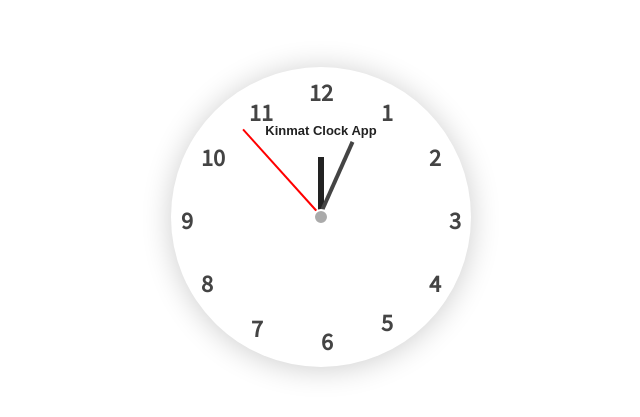
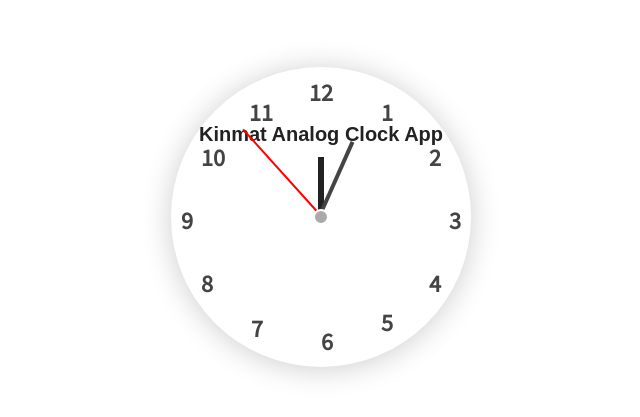
Before and after one commit to KinmatTech/React-Analogue-Clock, a React (Create React App) app: page / in a window 1280 px wide. Shown: the part 183-600 px from the top of the page, without its empty margins (319-959 px from the left). Built offline with nearby package versions, Linux system fonts and the light colour scheme.

Commit message:
https://github.com/KinmatTech/React-Analogue-Clock.git

```diff
--- a/src/Clock.js
+++ b/src/Clock.js
@@ -44,7 +44,7 @@
         <br /> <br />
 
         <div className="small">
-        Kinmat Clock App
+        Kinmat Analog Clock App
         </div>
         {/* <font color="#034B03">
           <b>Kinmat Clock App </b></font> */}
--- a/src/index.css
+++ b/src/index.css
@@ -4,7 +4,7 @@
 }
 
 .small{
-  font-size:small;
+  font-size:smaller;
   font-weight: bold;
   color:#222;
 }
```
